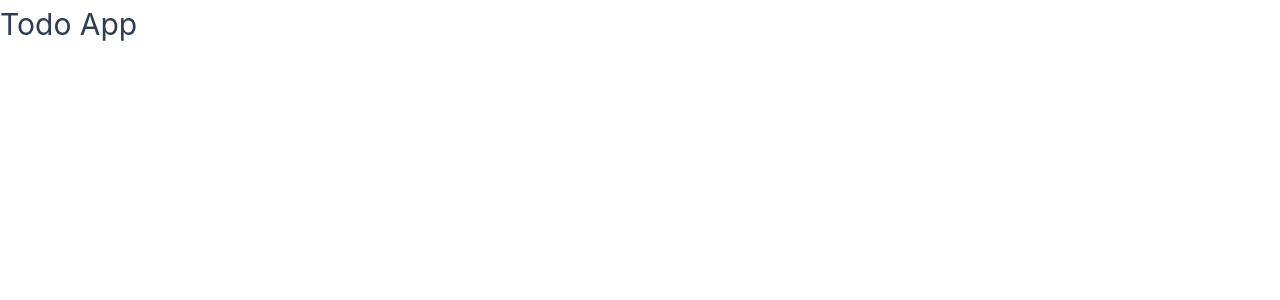
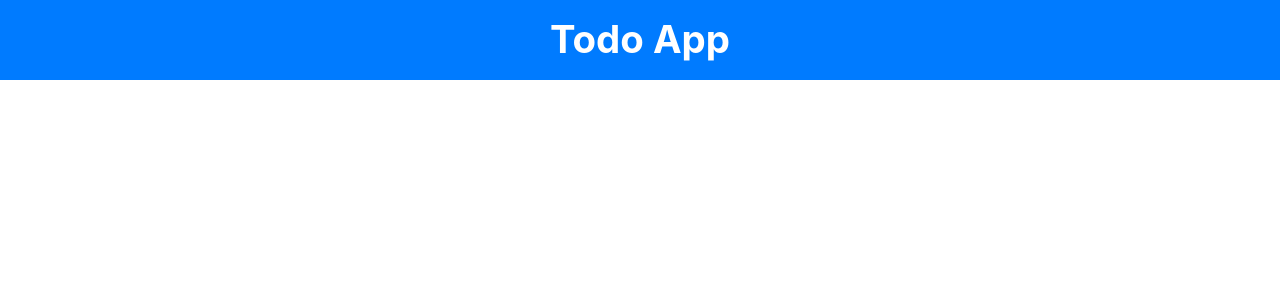
Before and after one commit to aviran-abramov/todo-list-app, a Vue app: page / in a window 1280 px wide. Shown: the top 300 px of the page. Built offline with nearby package versions, Linux system fonts and the light colour scheme.

Commit message:
Create header for the app

```diff
--- a/src/App.vue
+++ b/src/App.vue
@@ -1,7 +1,25 @@
 <template>
-  <h1>Todo App</h1>
+  <header>
+    <h1 class="logo">Todo App</h1>
+  </header>
 </template>
 
 <script>
 export default {};
 </script>
+
+<style scoped>
+header {
+  background-color: #007bff;
+  display: flex;
+  justify-content: center;
+  align-items: center;
+  height: 80px;
+}
+
+.logo {
+  color: #fff;
+  font-weight: bold;
+  font-size: 2.4rem;
+}
+</style>
```
